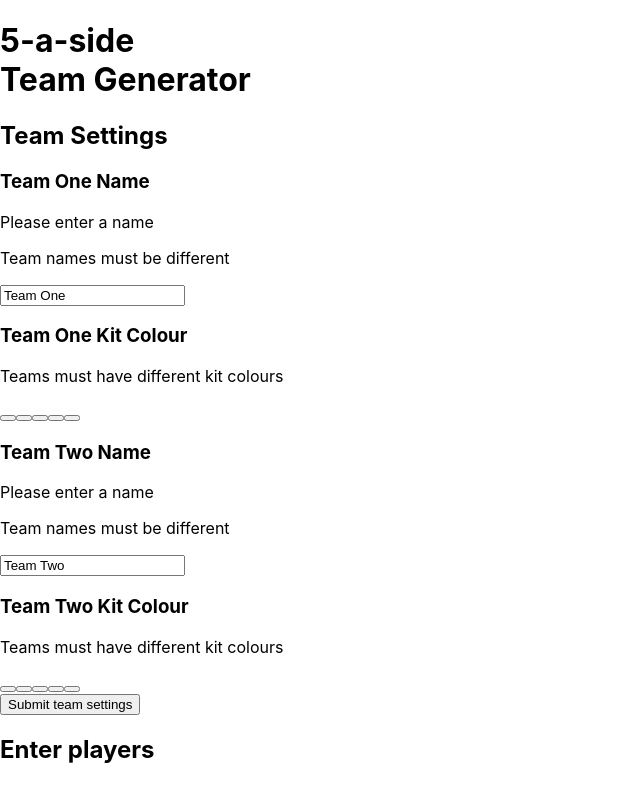
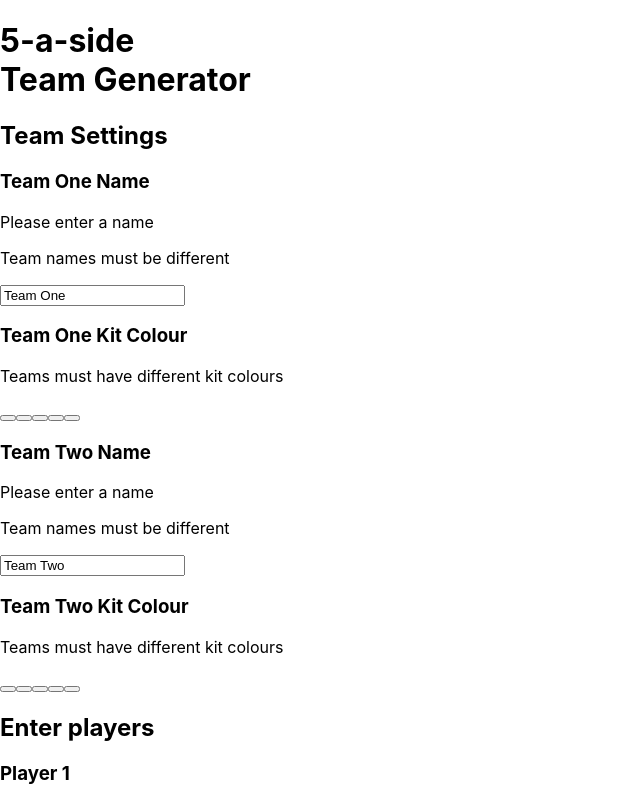
Before and after one commit to Nelboh/technical-challenge, a React (Create React App) app: page / in a window 1280 px wide. Shown: the top 786 px of the page, without its empty margins (0-640 px from the left). Built offline with nearby package versions, Linux system fonts and the light colour scheme.

Commit message:
Removed unneeded TeamsForm component and moved Teams back into Settings

```diff
--- a/src/components/Settings/Settings.js
+++ b/src/components/Settings/Settings.js
@@ -1,4 +1,4 @@
-import TeamsForm from "../TeamsForm";
+import Team from "../Team/Team";
 import Players from "../Players/Players";
 
 const Settings = () => (
@@ -11,7 +11,11 @@ const Settings = () => (
             </header>
 
             <div className="cardGreen">
-                <TeamsForm />
+                <Team team={0} defaultTeamName="Team One" />
+
+                <div className="teamsDivider" />
+
+                <Team team={1} defaultTeamName="Team Two" />
             </div>
 
             <footer className="cardBottom"></footer>
--- a/src/components/TeamsForm.js
+++ /dev/null
@@ -1,38 +0,0 @@
-import React from "react";
-import Team from "./Team/Team";
-
-class SubmitTeams extends React.Component {
-    constructor(props) {
-        super(props);
-
-        this.handleSubmitTeams = this.handleSubmitTeams.bind(this);
-    }
-
-    handleSubmitTeams = (e) => {
-        e.preventDefault();
-    }
-
-    render() {
-        return (
-
-            <form onSubmit={this.handleSubmitTeams}>
-
-                <Team team={0} defaultTeamName="Team One" />
-
-                <div className="teamsDivider" />
-
-                <Team team={1} defaultTeamName="Team Two" />
-
-                <button
-                    type="submit"
-                    className="pillButton"
-                >Submit team settings</button>
-
-            </form>
-
-        )
-    }
-
-}
-
-export default SubmitTeams;
```
Also changed, not shown: 1 other file (tests, documents, lock files or other folders).
